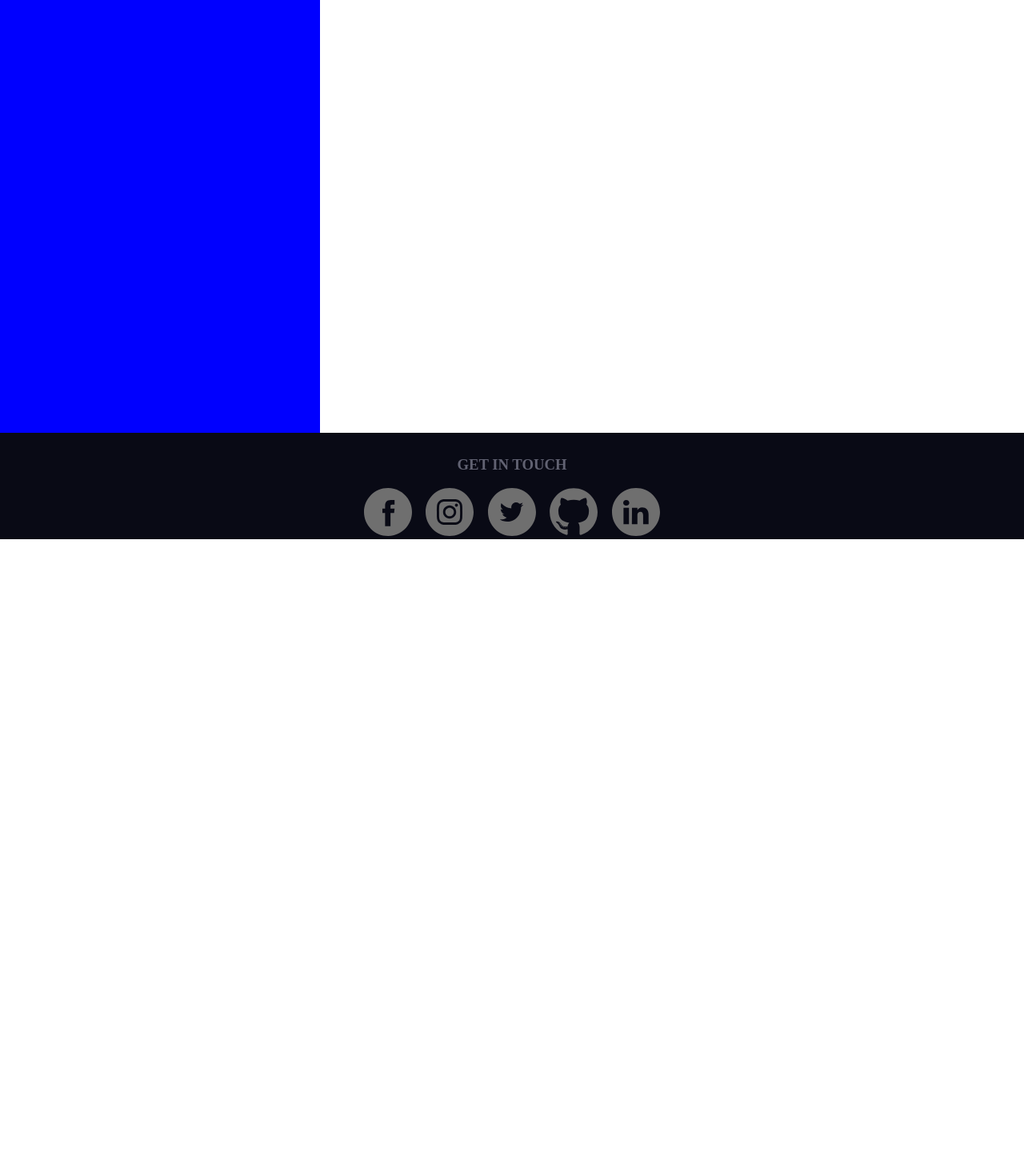
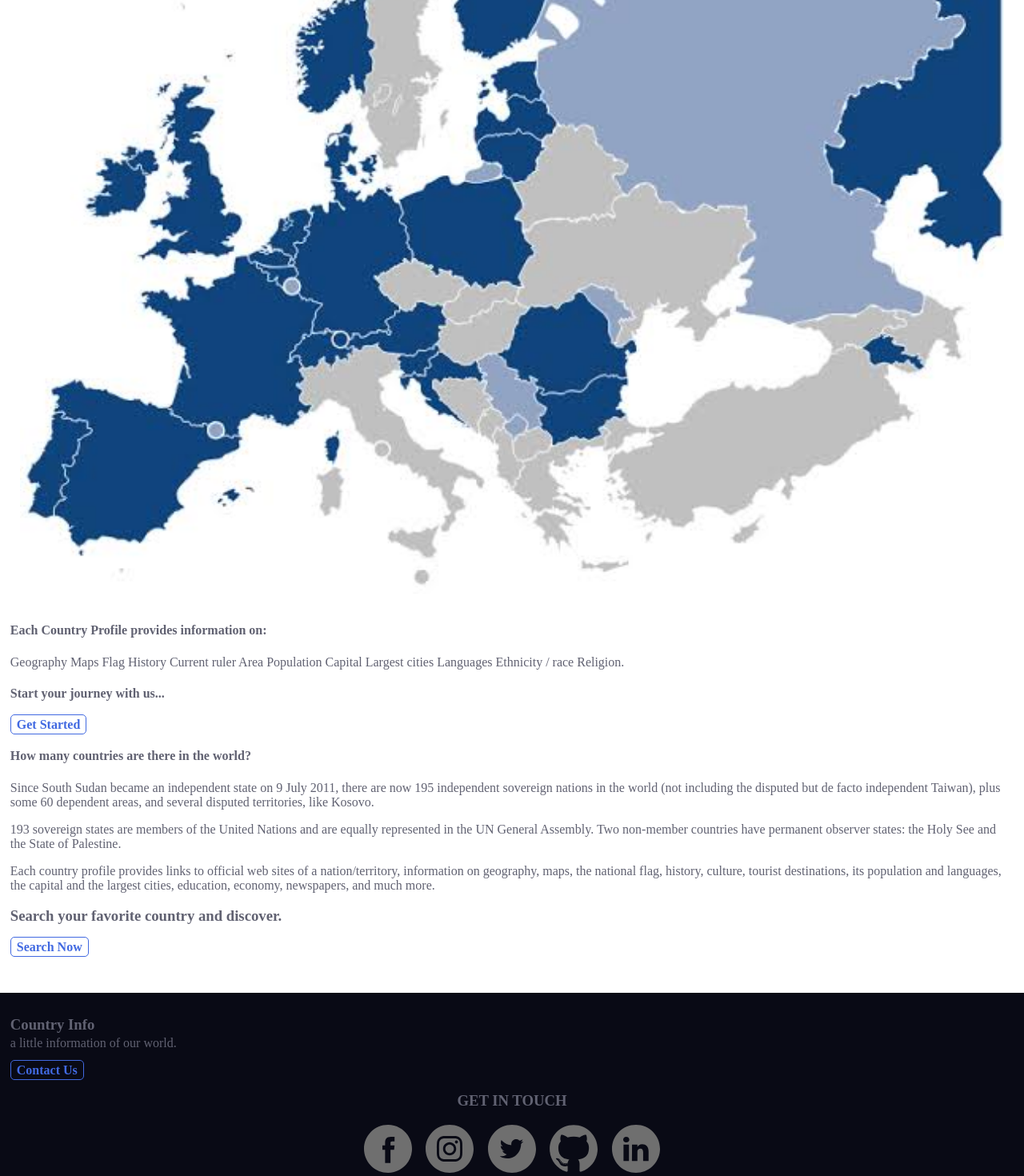
Before and after one commit to ano201/country-information, a React (Create React App) app: page / in a window 1280 px wide. Shown: the part 339-1809 px from the top of the page at 80% size. Before the commit the page ends 1013 px from the top, so only its background shows below. Built offline with nearby package versions, Linux system fonts and the light colour scheme.

Commit message:
homepage done

```diff
--- a/src/App.js
+++ b/src/App.js
@@ -9,7 +9,9 @@ function App() {
   <>
     <Header />
     <Switch>
-     <Route exact path={['/', '/home']} component={Home} />
+     <div style={{marginTop:'3rem', marginBottom:'3rem'}}>
+      <Route exact path={['/', '/home']} component={Home} />
+     </div>
     </Switch>
     <Footer />
   </>
--- a/src/Components/Footer/Footer.js
+++ b/src/Components/Footer/Footer.js
@@ -1,5 +1,5 @@
 import React from 'react';
-//import { Link } from 'react-router-dom';
+import { Link } from 'react-router-dom';
 import fb from '../../images/getTouch/Facebook.svg';
 import insta from '../../images/getTouch/Instagram.svg';
 import twit from '../../images/getTouch/Twitter.svg';
@@ -12,6 +12,16 @@ const Footer = () => {
 
  return (
   <div className='footer'>
+   <div className='container text-button'>
+    <div>
+     <h3>Country Info</h3>
+     <p style={{marginTop: '-1rem'}}>a little information of our world.</p>
+     <Link className='btn' to='/contact-us'>Contact Us</Link>
+    </div>
+    <div>
+
+    </div>
+   </div>
    <div className='container'>
     <h3 className='txt-center'>GET IN TOUCH</h3>
     <div className='getTouch'>
--- a/src/Components/Home/Home.js
+++ b/src/Components/Home/Home.js
@@ -1,12 +1,35 @@
 import React from 'react';
+import { Link } from 'react-router-dom';
+import world from '../../images/world.png';
 const Home = () => {
 
 
  return (
   <>
-   <h1>Home</h1>
-   <div style={{backgroundColor:'blue',width:'400px', height:'800px'}}></div>
-  </>
+   <div className='container'>
+    <h1>Welcome</h1>
+    <h3 style={{marginTop:'-2rem'}}>To Country Info...</h3>
+    <div className='container'>
+     <img src={world} width='100%' alt='' />
+    </div>
+    <div>
+     <h4 style={{fontWeight:'bolder'}}>Each Country Profile provides information on:</h4>
+     <p>Geography Maps Flag History Current ruler Area Population Capital Largest cities Languages Ethnicity / race Religion.</p>
+    </div>
+    <div>
+     <h4>Start your journey with us...</h4>
+     <Link className='btn' to='/all-country'>Get Started</Link>
+    </div>
+    <div>
+     <h4>How many countries are there in the world?</h4>
+     <p>Since South Sudan became an independent state on 9 July 2011, there are now 195 independent sovereign nations in the world (not including the disputed but de facto independent Taiwan), plus some 60 dependent areas, and several disputed territories, like Kosovo.</p>
+     <p>193 sovereign states are members of the United Nations and are equally represented in the UN General Assembly. Two non-member countries have permanent observer states: the Holy See and the State of Palestine.</p>
+     <p>Each country profile provides links to official web sites of a nation/territory, information on geography, maps, the national flag, history, culture, tourist destinations, its population and languages, the capital and the largest cities, education, economy, newspapers, and much more.</p>
+     <h3>Search your favorite country and discover.</h3>
+     <Link className='btn' to='/searching-country'>Search Now</Link>
+    </div>
+   </div> <
+  />
  )
 
 }
--- a/src/index.css
+++ b/src/index.css
@@ -1,6 +1,27 @@
 body {
   margin: 0;
   padding: 0;
+  color: #616272;
+}
+.btn{
+ border: 1px solid;
+ border-radius: 5px;
+ padding: 3px 7px;
+ font-weight: bolder;
+ color: royalblue !important;
+}
+.btn:hover{
+ animation: btn 4s infinite;
+}
+@keyframes btn{
+ 0%,100%{
+  background-color: royalblue;
+  color: white;
+ }
+ 50%{
+  background-color: inherit;
+  color: royalblue;
+ }
 }
 a, a:visited {
  text-decoration: none;
@@ -44,6 +65,7 @@ a, a:visited {
 }
 .after-nav{
  position: relative;
+ background: inherit
 }
 .menu-container, .fav-container{
  position: absolute;
@@ -52,13 +74,12 @@ a, a:visited {
  height: 100vh;
  padding: 5px;
  transition: 1s;
+ background: inherit;
 }
 .menu-container{
- background: lightblue;
  left: -70%;
 }
 .fav-container{
- background: lightpink;
  right: -70%;
 }
 
```
Also changed, not shown: src/images/world.png (added).
